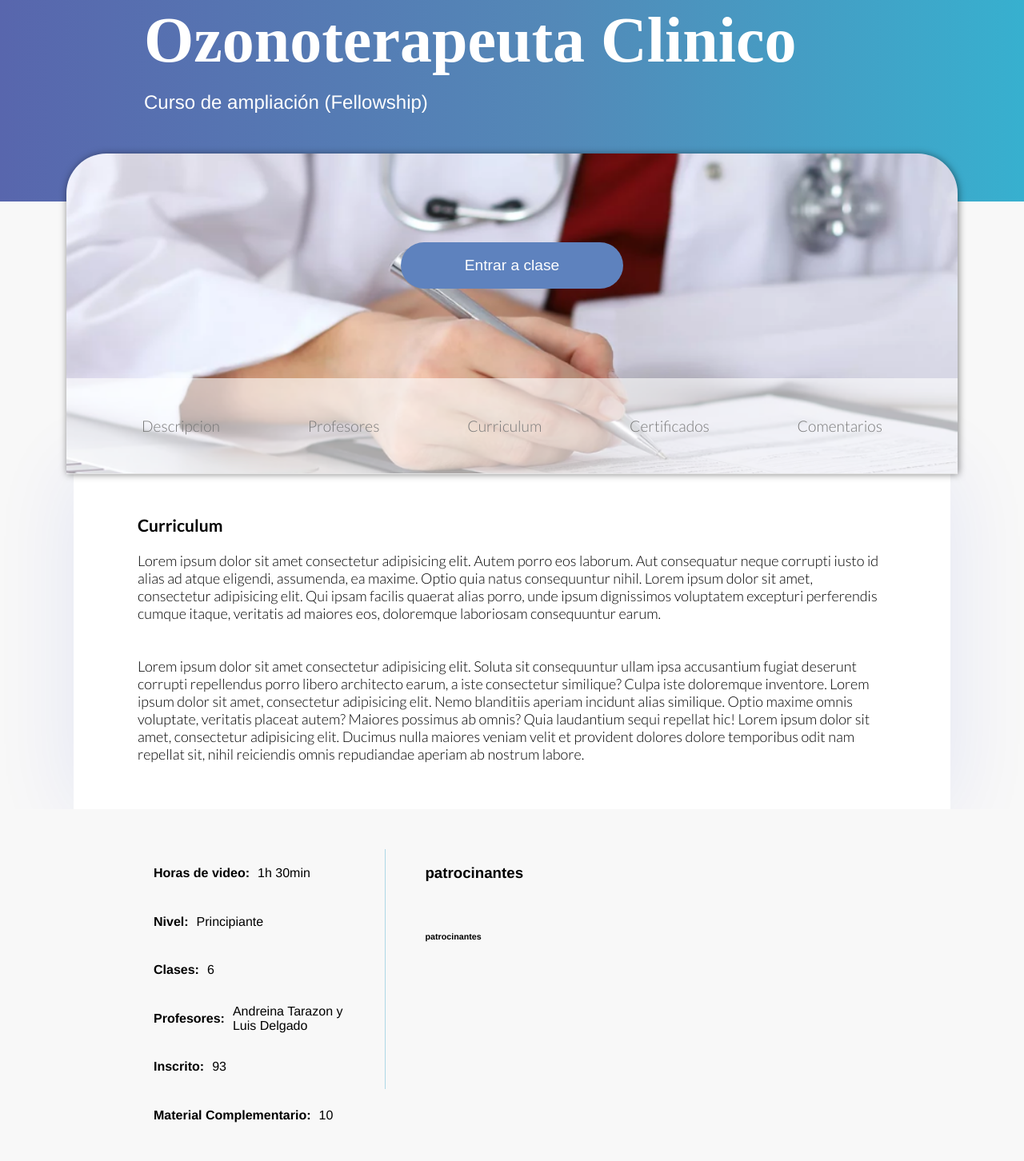
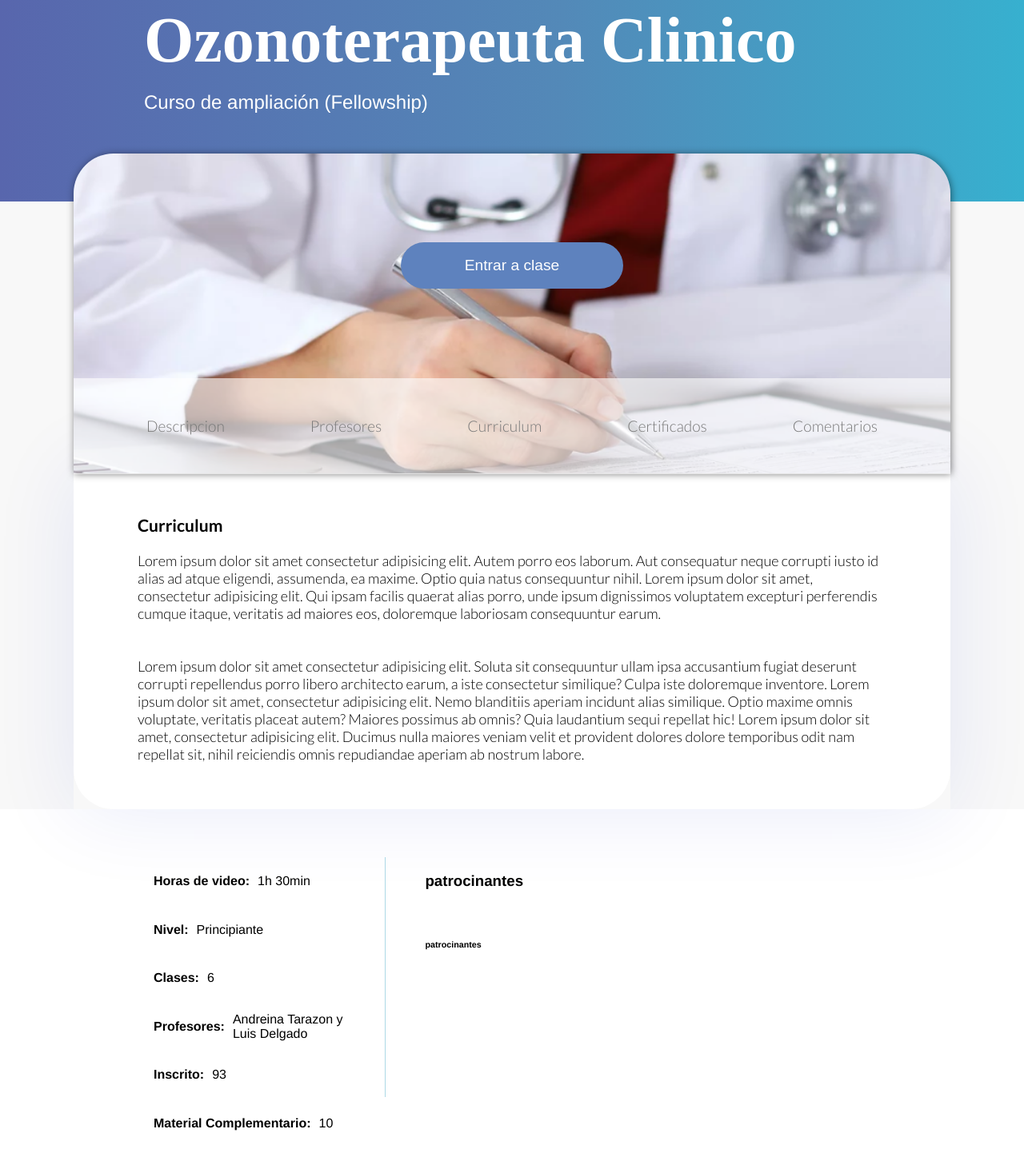
Before and after one commit to lehafari/ozono-client, a React (Create React App) app: page /course/Curriculum in a window 1280 px wide. Shown: the part 318-1770 px from the top of the page at 80% size. Built offline with nearby package versions, Linux system fonts and the light colour scheme; a web font is replaced by a local one.

Commit message:
continuacion seccino3  course

```diff
--- a/src/components/layout/CoursePage/CourseNavbar/index.jsx
+++ b/src/components/layout/CoursePage/CourseNavbar/index.jsx
@@ -1,17 +1,20 @@
 import React from "react";
 import { Link, Outlet } from "react-router-dom";
 import { Button } from "../../../common/Buttons/MainButton";
-import { NavbarMenu, NavButton } from "../../../common/Navbar/styles";
+import { NavButton } from "../../../common/Navbar/styles";
 import {
   CourseContainer,
   ImgContainer,
   NavbarContenedor,
   MenuContainer,
+  ShadowContainer,
+  OutletContainer,
 } from "./styles";
 
 const CourseNavbar = () => {
   return (
     <CourseContainer>
+      <ShadowContainer>
         <ImgContainer>
           <Button
             text="Entrar a clase"
@@ -38,7 +41,10 @@
             </MenuContainer>
           </NavbarContenedor>
         </ImgContainer>
+        <OutletContainer>
           <Outlet />
+        </OutletContainer>
+      </ShadowContainer>
     </CourseContainer>
   );
 };
--- a/src/components/layout/CoursePage/CourseNavbar/styles.jsx
+++ b/src/components/layout/CoursePage/CourseNavbar/styles.jsx
@@ -3,6 +3,10 @@
 
 export const CourseContainer = styled.div`
   background-color: #f8f8f8;
+`;
+
+export const ShadowContainer = styled.div`
+  padding: 0px 92px 0px 92px;
 `;
 
 export const ImgContainer = styled.div`
@@ -12,7 +16,7 @@
   background-repeat: no-repeat;
   background-position: center;
   height: 400px;
-  width: 87%;
+  width: 100%;
   margin: 0 auto;
   transform: translateY(-15%);
   display: flex;
@@ -37,3 +41,8 @@
   display: flex;
   justify-content: space-evenly;
 `;
+
+export const OutletContainer = styled.div`
+  margin-top: -69px;
+  box-shadow: 0px 3px 99px rgba(4, 39, 195, 0.09);
+`;
--- a/src/components/layout/CoursePage/Description/styles.jsx
+++ b/src/components/layout/CoursePage/Description/styles.jsx
@@ -3,8 +3,7 @@
 export const Container = styled.div``;
 
 export const TextContainer = styled.div`
-  margin-top: -69px;
-  padding: 0px 92px 0px 92px;
+  border-radius: 0px 0px 50px 50px;
 `;
 
 export const Descripcion = styled.div`
@@ -13,6 +12,5 @@
   font-family: "Lato", sans-serif;
   font-size: 18px;
   font-weight: 300;
-  font-stretch: expanded;
-  box-shadow: 0px 3px 99px rgba(4, 39, 195, 0.09);
+  border-radius: 0px 0px 50px 50px;
 `;
--- a/src/pages/Course/CourseSection3/styles.jsx
+++ b/src/pages/Course/CourseSection3/styles.jsx
@@ -1,8 +1,8 @@
 import styled from "styled-components";
 
 export const Container = styled.div`
-  background-color: #f8f8f8;
-  margin: 0;
+  /* background-color: #f8f8f8; */
+  margin: 10px 0px;
 `;
 
 export const Content = styled.div`
```
Lines whose indentation alone changed are shown as unchanged.
